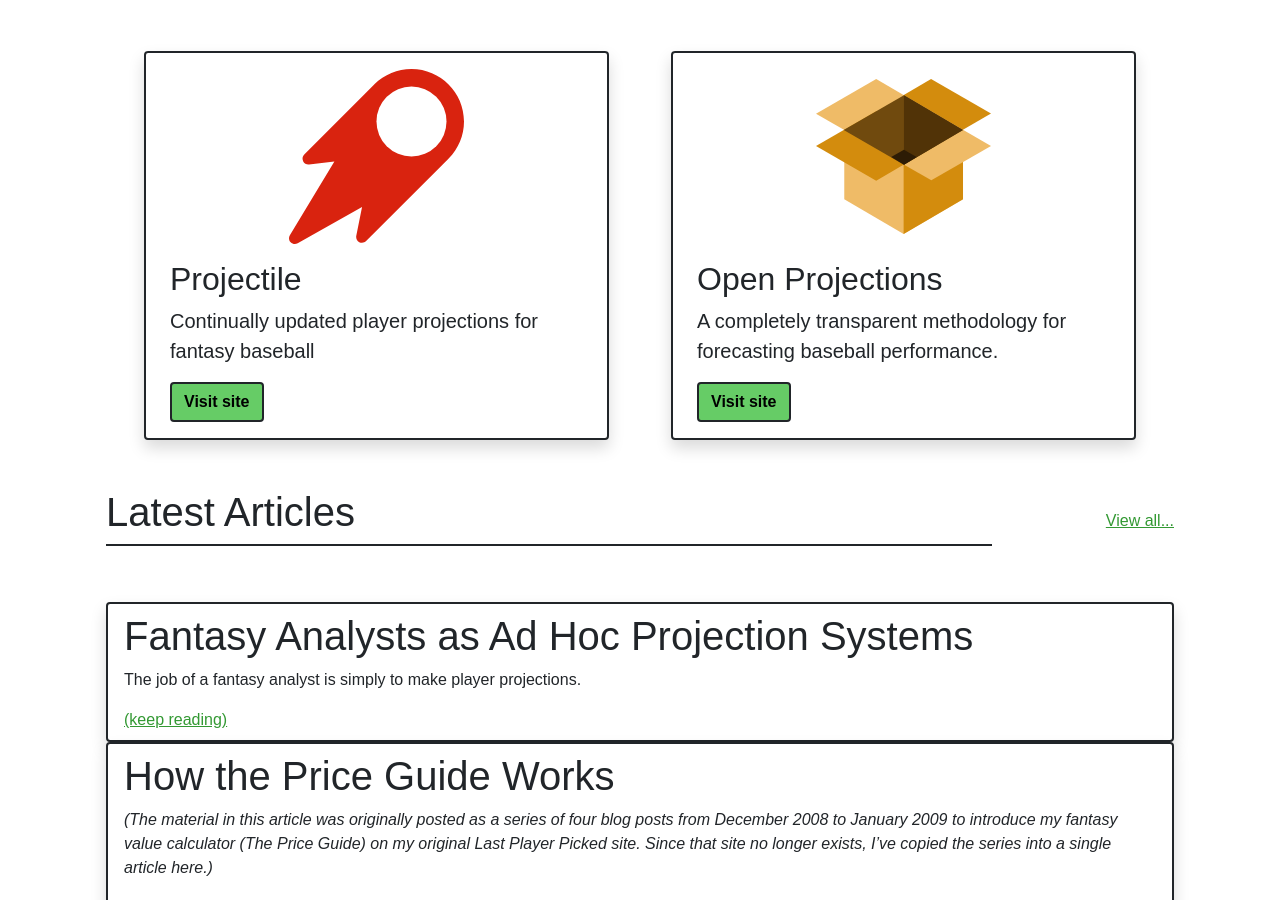
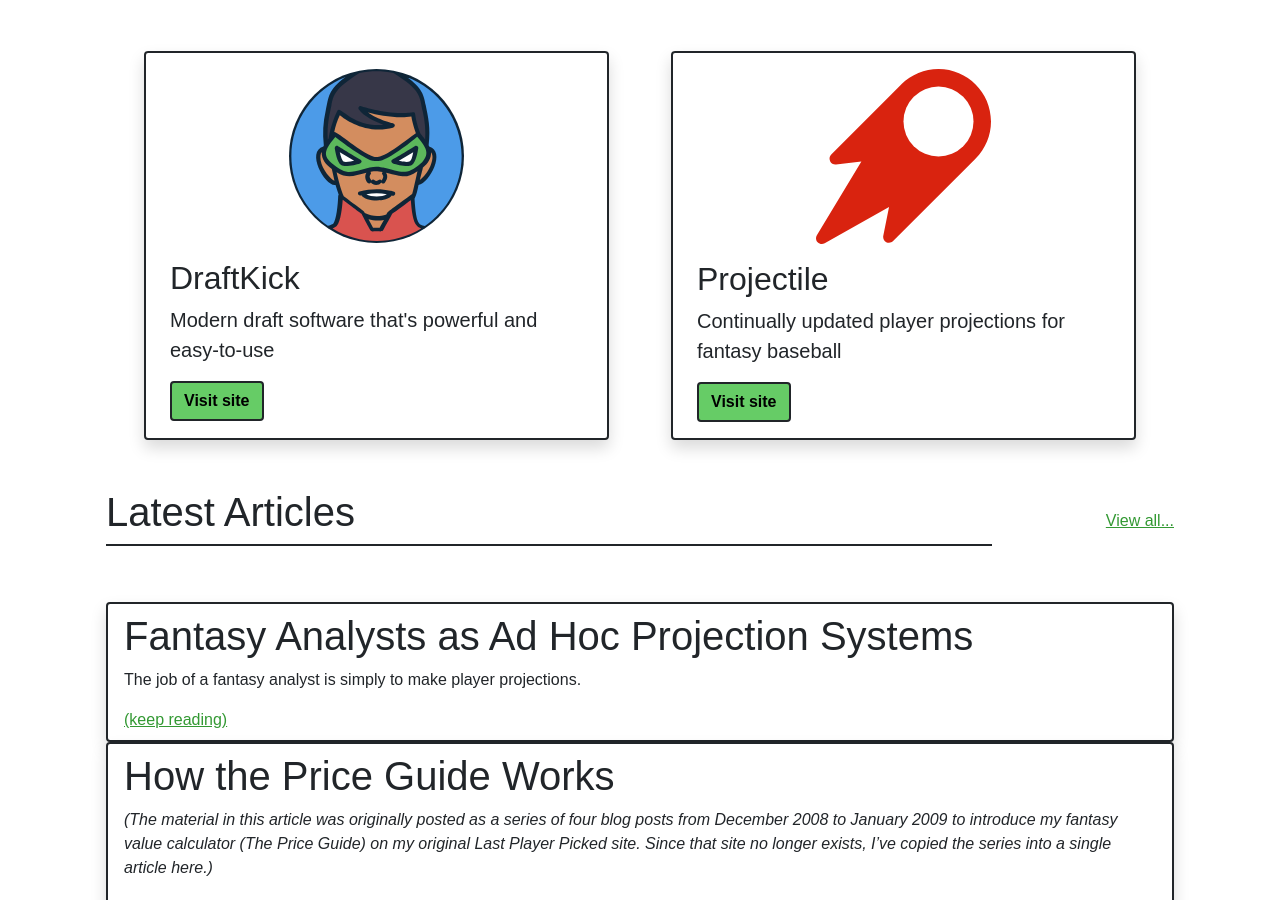
Before and after one commit to mayscopeland/mayscopeland.github.io, a Jekyll site: the page built from index.markdown, in a window 1280 px wide and 900 px high, scrolled down 711 px. Built offline with Jekyll 4.4.1, drawn with Linux system fonts in a browser that asks for light colours.

Commit message:
Add DraftKick to home

```diff
--- a/_layouts/home.html
+++ b/_layouts/home.html
@@ -27,6 +27,19 @@
 
       <div class="col-md-5 border border-dark border-2 rounded shadow pb-3">
         <div class="w-50 mx-auto">
+          <a href="https://draftkick.com">
+            <img src="img/draftkick.svg" class="p-3">
+          </a>
+        </div>
+        <h2>DraftKick</h2>
+        <p class="lead">Modern draft software that's powerful and easy-to-use</p>
+        <a href="https://draftkick.com" class="btn btn-primary border border-dark border-2 fw-bold">
+          Visit site
+        </a>
+      </div>
+
+      <div class="col-md-5 border border-dark border-2 rounded shadow pb-3">
+        <div class="w-50 mx-auto">
           <a href="https://projectile.pro">
             <img src="img/projectile.svg" class="p-3">
           </a>
@@ -34,19 +47,6 @@
         <h2>Projectile</h2>
         <p class="lead">Continually updated player projections for fantasy baseball</p>
         <a href="https://projectile.pro" class="btn btn-primary border border-dark border-2 fw-bold">
-          Visit site
-        </a>
-      </div>
-
-      <div class="col-md-5 border border-dark border-2 rounded shadow pb-3">
-        <div class="w-50 mx-auto">
-          <a href="https://open-projections.com">
-            <img src="img/box.svg" class="p-3">
-          </a>
-        </div>
-        <h2>Open Projections</h2>
-        <p class="lead">A completely transparent methodology for forecasting baseball performance.</p>
-        <a href="https://open-projections.com" class="btn btn-primary border border-dark border-2 fw-bold">
           Visit site
         </a>
       </div>
```
